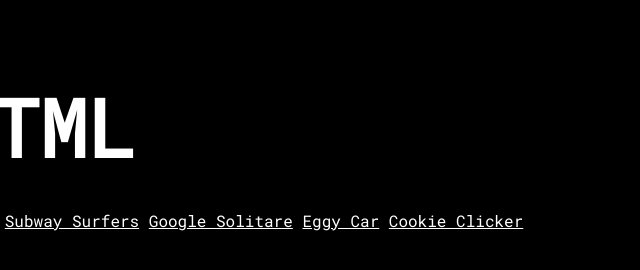
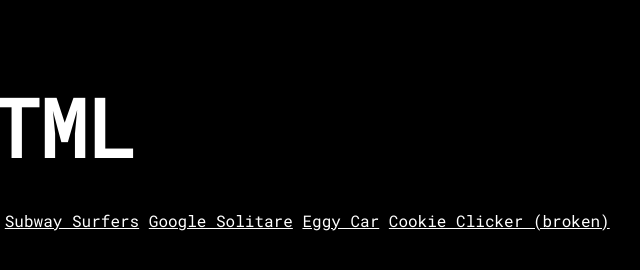
Before and after one commit to huskey404/squared, a plain HTML site: page html/index.html in a window 1280 px wide. Shown: the full height of the page, 601-1241 px from the left. Drawn offline with Linux system fonts and the light colour scheme.

Commit message:
wow it's broken

```diff
--- a/html/index.html
+++ b/html/index.html
@@ -68,7 +68,7 @@
         <a href="subwaysurfers.html" class="game-item">Subway Surfers</a>
         <a href="solitare.html" class="game-item">Google Solitare</a>
         <a href="eggycar.html" class="game-item">Eggy Car</a>
-        <a href="cookieclicker.html" class="game-item">Cookie Clicker</a>
+        <a href="cookieclicker.html" class="game-item">Cookie Clicker (broken)</a>
     </div>
 </body>
 </html>
```
